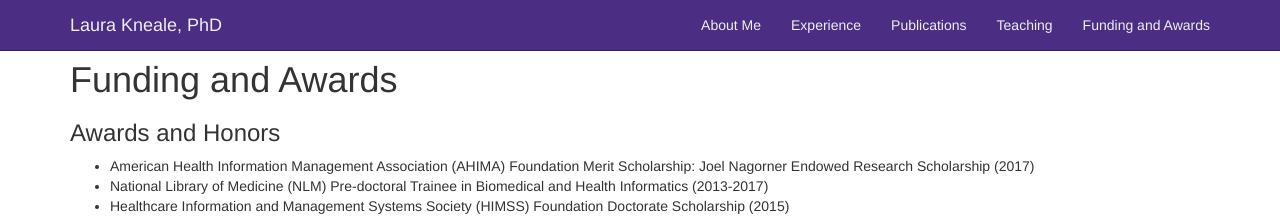
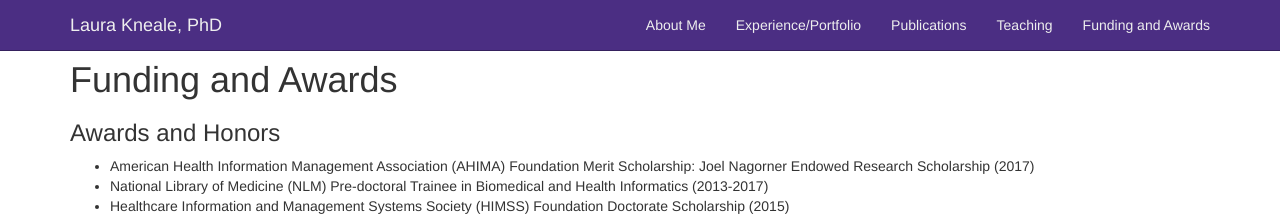
Before and after one commit to lkneale/lkneale.github.io, a Jekyll site: the page built from funding.md, in a window 1280 px wide. Shown: the top 216 px of the page. Built offline with Jekyll 4.4.1, drawn with Linux system fonts in a browser that asks for light colours.

Commit message:
Update menu.yml

```diff
--- a/_data/menu.yml
+++ b/_data/menu.yml
@@ -1,7 +1,7 @@
 - title: About Me
   href: "/about/"
 
-- title: Experience
+- title: Experience/Portfolio
   href: "/research/"
 
 - title: Publications
```
